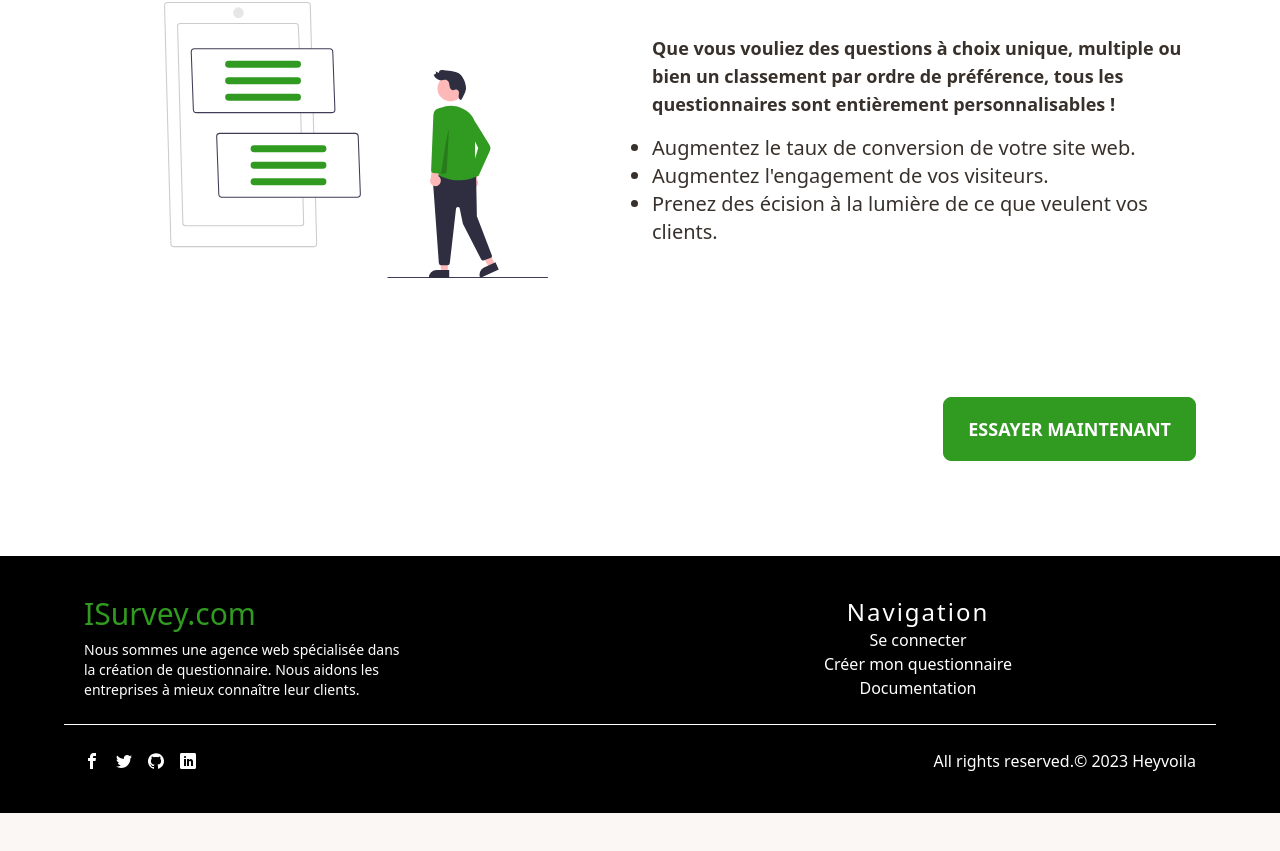
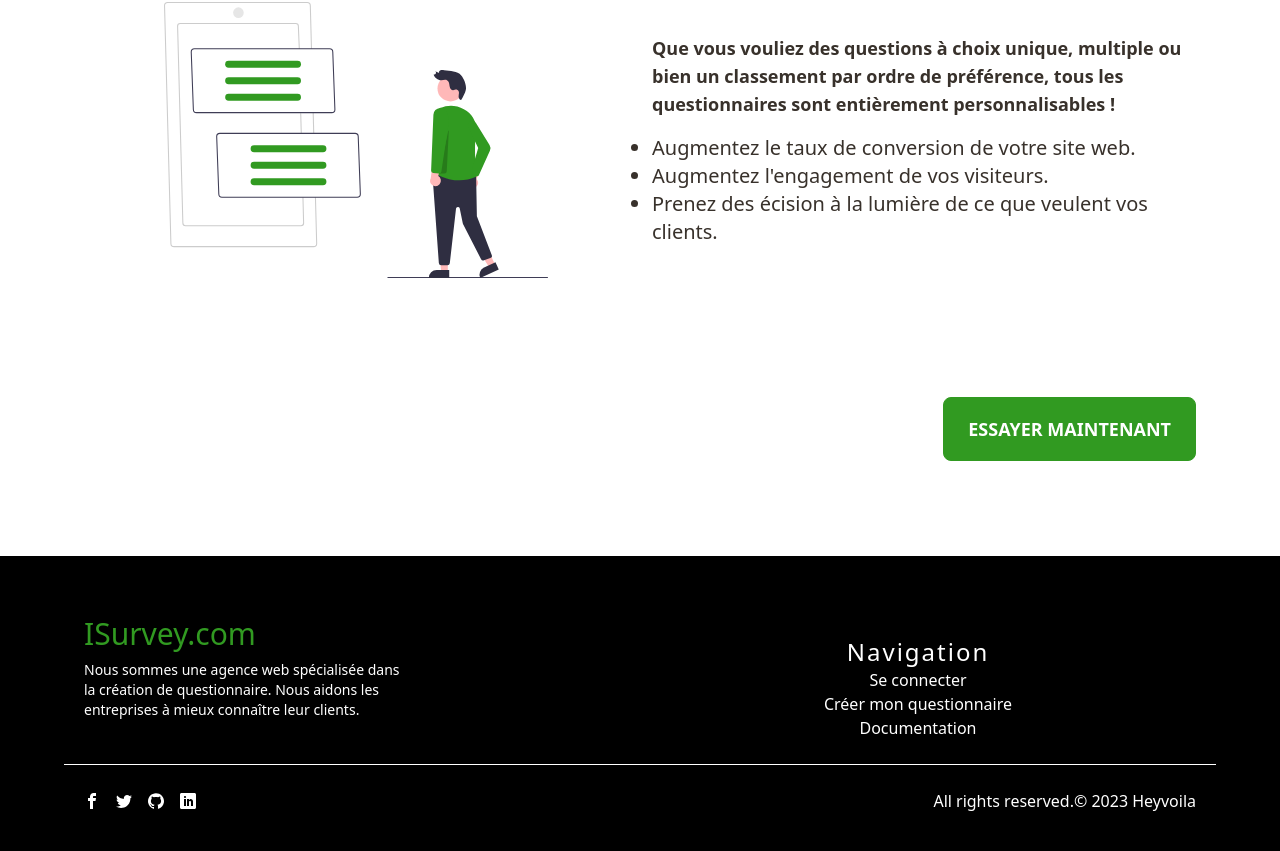
Before and after one commit to NdMamadouDv/Sondage_v1, a Next.js app: page / in a window 1280 px wide. Shown: the part 1992-2843 px from the top of the page. Before the commit the page ends 2805 px from the top, so only its background shows below. Built offline with nearby package versions, Linux system fonts and the light colour scheme.

Commit message:
ajout page accueil

```diff
--- a/app/(marketing)/Footer.jsx
+++ b/app/(marketing)/Footer.jsx
@@ -4,7 +4,7 @@ import { ImFacebook, ImTwitter, ImGithub, ImLinkedin } from "react-icons/im";
 function Footer() {
   return (
     <div className=" bg-black py-10 text-white">
-      <div className="grid grid-cols-2 layout place-content-between">
+      <div className="grid lg:grid-cols-2 layout items-center justify-center lg:place-content-between space-y-10">
         <div className="space-y-2">
           <Link
             className=" font-Fjalla normal-case text-3xl text-primary hover:text-primary-focus  "
```
